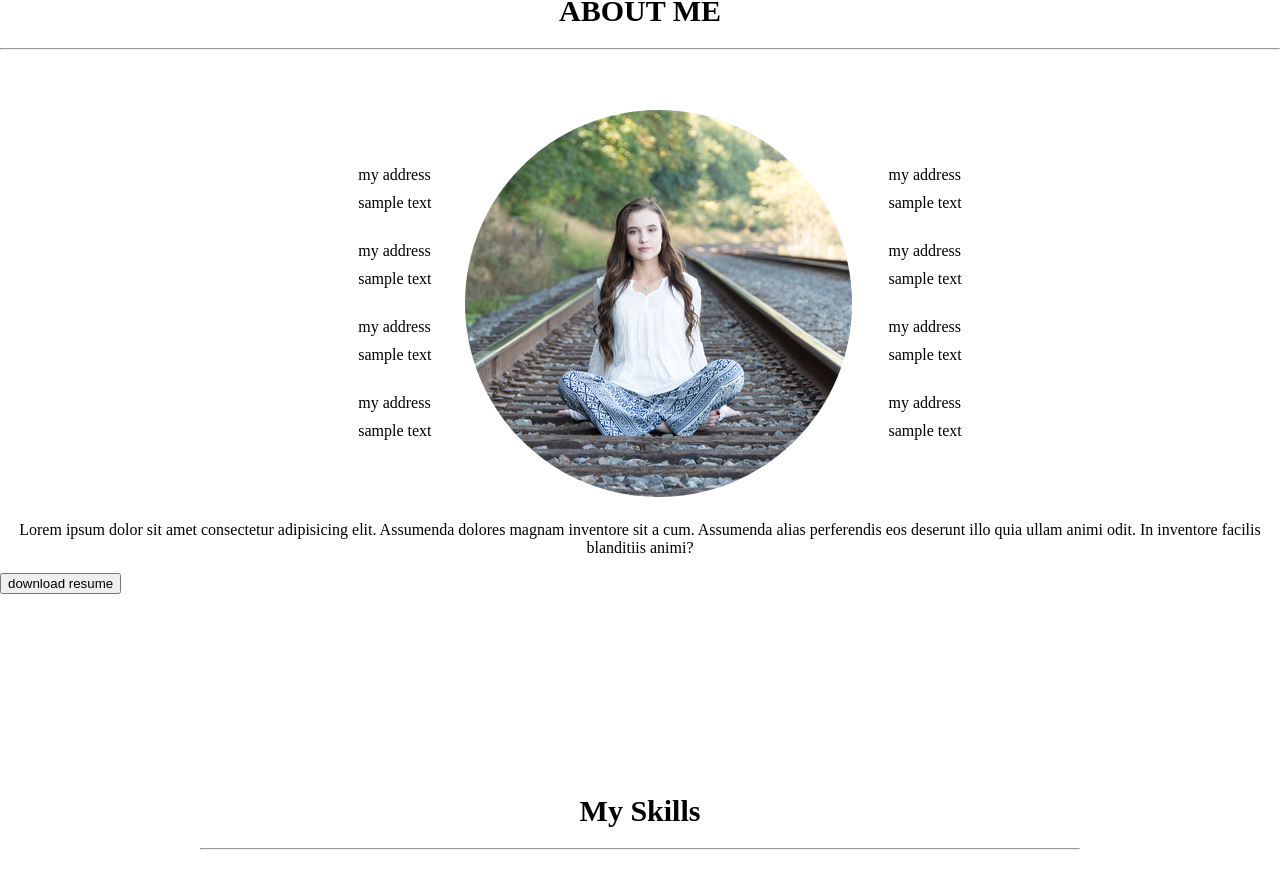
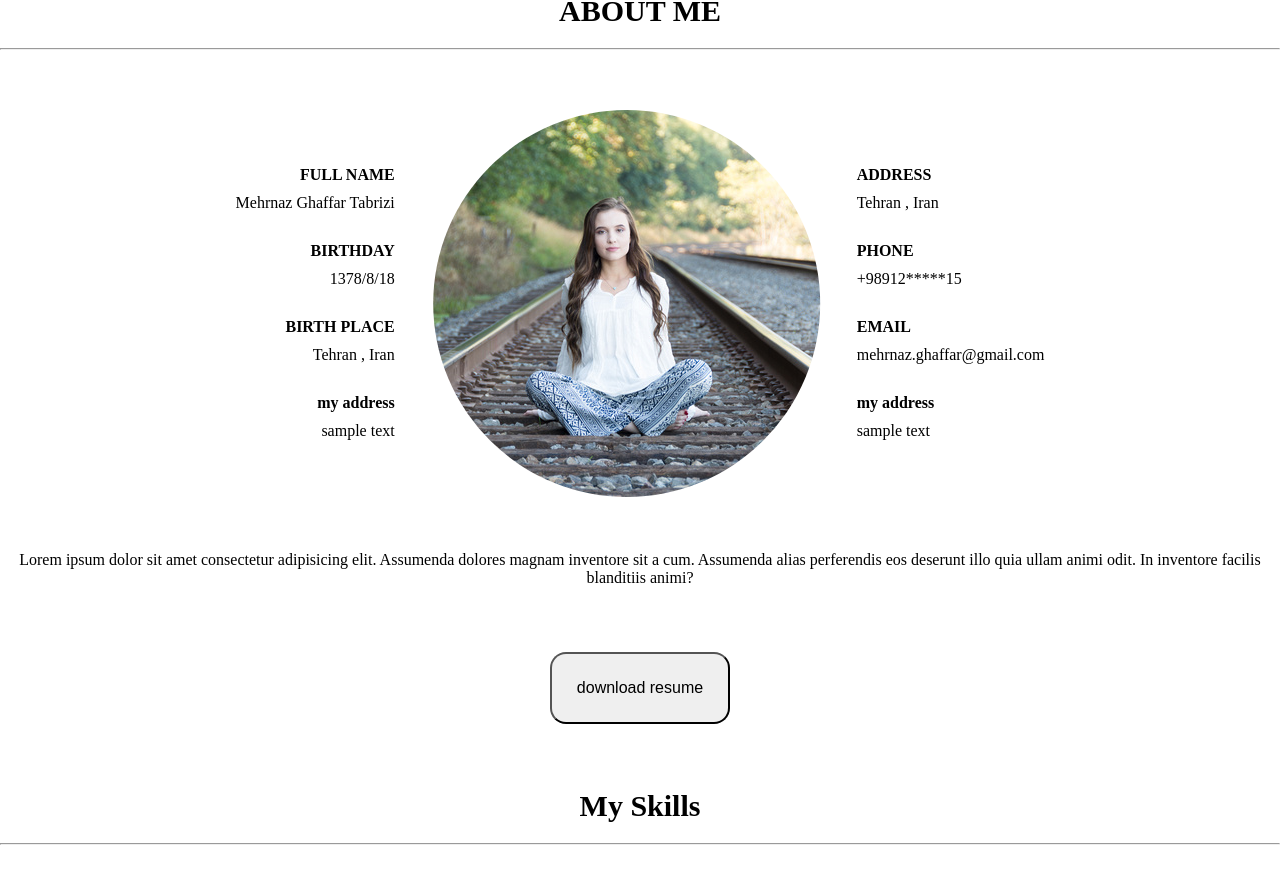
Before and after one commit to mehrnaz-ghaffar/portfolio, a Vue app: page / in a window 1280 px wide. Shown: the part 856-1745 px from the top of the page. After the commit the page ends 1709 px from the top, so only its background shows below. Built offline with nearby package versions, Linux system fonts and the light colour scheme.

Commit message:
chore : completed about section

```diff
--- a/src/App.vue
+++ b/src/App.vue
@@ -39,22 +39,22 @@
         <h2>ABOUT ME</h2>
         <hr>
         <div class="aboutContainer">
-          <div class="aboutText" id="leftDiv">
+          <div class="aboutText" id="leftDiv" dir="rtl">
             <ul>
               <li>
-                <div class="titles">my address</div>
-                <div>sample text</div>
+                <div class="titles"> <b>FULL NAME</b> </div>
+                <div>Mehrnaz Ghaffar Tabrizi</div>
               </li>
               <li>
-                <div class="titles">my address</div>
-                <div>sample text</div>
+                <div class="titles"> <b>BIRTHDAY</b> </div>
+                <div>1378/8/18</div>
               </li>
               <li>
-                <div class="titles">my address</div>
-                <div>sample text</div>
+                <div class="titles"> <b>BIRTH PLACE</b> </div>
+                <div>Tehran , Iran </div>
               </li>
               <li>
-                <div class="titles">my address</div>
+                <div class="titles"> <b>my address</b> </div>
                 <div>sample text</div>
               </li>
             </ul>
@@ -66,19 +66,19 @@
           <div class="aboutText" id="rightDiv">
             <ul>
               <li>
-                <div class="titles">my address</div>
-                <div>sample text</div>
+                <div class="titles"> <b>ADDRESS</b> </div>
+                <div>Tehran , Iran</div>
               </li>
               <li>
-                <div class="titles">my address</div>
-                <div>sample text</div>
+                <div class="titles"> <b>PHONE</b> </div>
+                <div>+98912*****15</div>
               </li>
               <li>
-                <div class="titles">my address</div>
-                <div>sample text</div>
+                <div class="titles"> <b>EMAIL</b> </div>
+                <div>mehrnaz.ghaffar@gmail.com</div>
               </li>
               <li>
-                <div class="titles">my address</div>
+                <div class="titles"> <b>my address</b> </div>
                 <div>sample text</div>
               </li>
             </ul>
@@ -91,7 +91,9 @@
           <p>Lorem ipsum dolor sit amet consectetur adipisicing elit. Assumenda dolores magnam inventore sit a cum.
              Assumenda alias perferendis eos deserunt illo quia ullam animi odit. In inventore facilis blanditiis animi?</p>
         </div>
+        <div class="button">
         <button>download resume</button>
+        </div>
       </section>
 
       <!-- skills Section -->
@@ -227,6 +229,12 @@ body {
   box-sizing: border-box;
 }
 
+h2{
+  text-align: center;
+  margin: 20px;
+  font-size:30px;
+}
+
 
 
 
@@ -317,12 +325,6 @@ main.navbarHover{
   margin-top: 50px;
 }
 
-h2{
-  text-align: center;
-  margin: 20px;
-  font-size:30px;
-}
-
 .aboutContainer{
   margin: 60px 20px 20px 20px;
   display: flex;
@@ -340,7 +342,7 @@ h2{
 }
 
 #leftDiv{
- margin-right: -63px ;
+ margin-right: -98px ;
 }
 
 #rightDiv{
@@ -354,17 +356,30 @@ h2{
 
 .aboutInformation p{
   text-align: center;
+  margin-top: 50px;
 }
 
 .titles{
   margin-bottom: -20px;
 }
 
+.button{
+  text-align: center;
+  margin: 65px;
+}
 
-/* /////////////////  Skills Sections  ///////////////// */
-.mySkills{
-  margin: 200px;
+.button button{
+  padding: 25px;
+  border-radius: 16px;
+  font-size: 1em;
+  box-shadow: gray;
 }
 
 
+/* /////////////////  Skills Sections  ///////////////// */
+/* .mySkills{
+  margin: 200px;
+} */
+
+
 </style>
```
